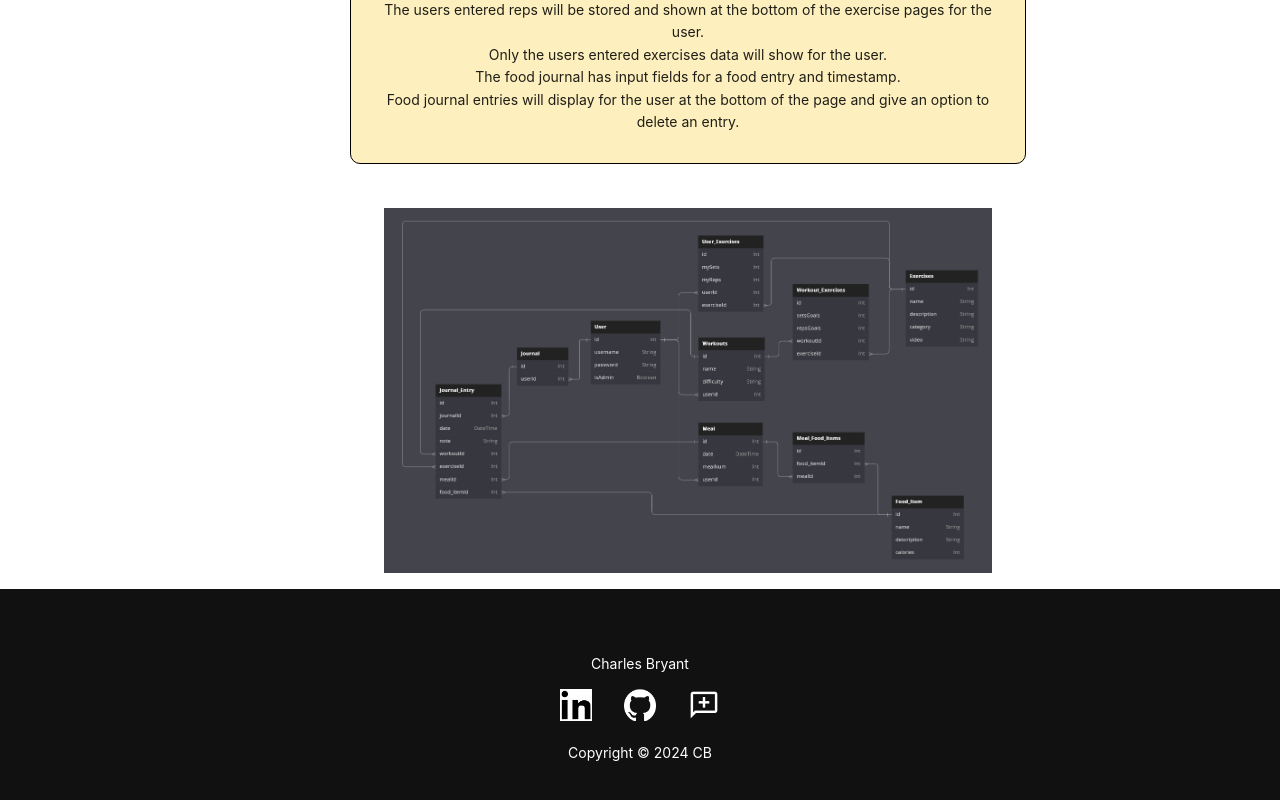
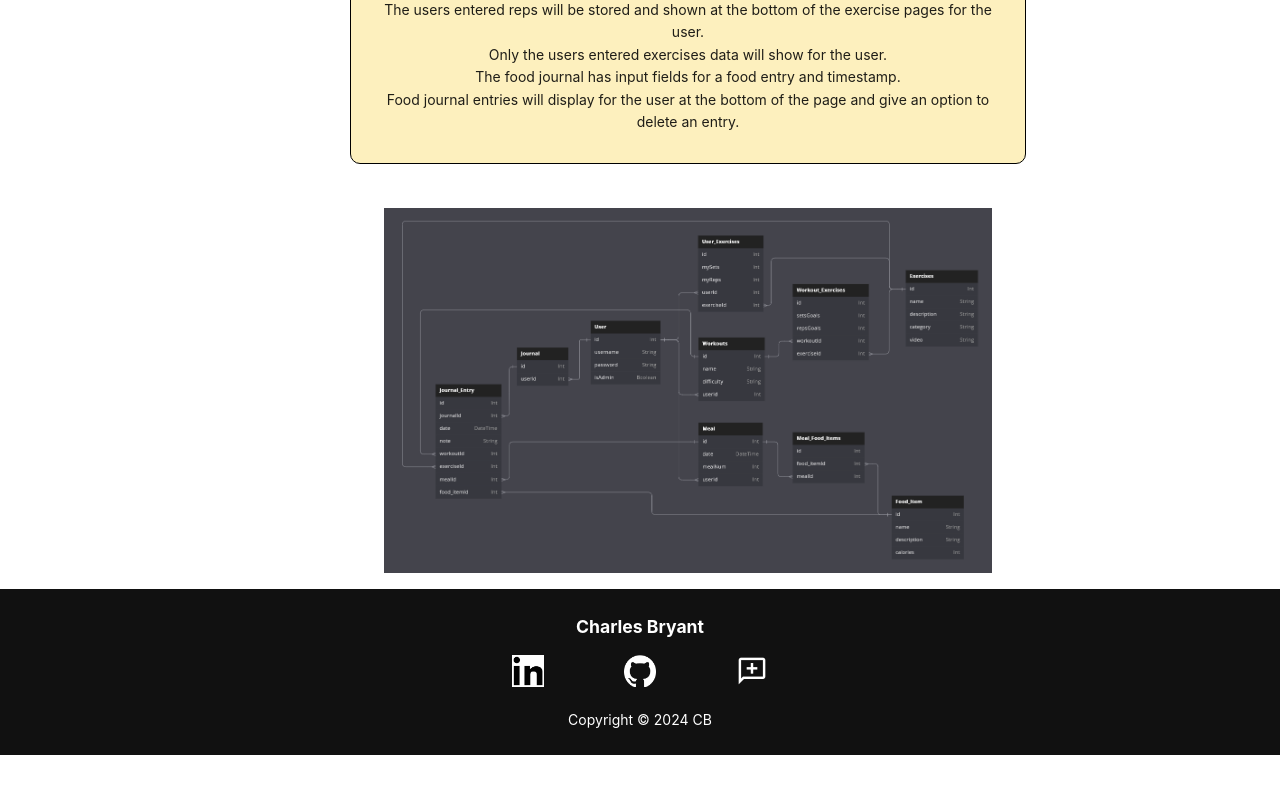
Before and after one commit to CBryant20/CB_Website, a React (Vite) app: page /DoYouEvenLiftBro in a window 1280 px wide. Shown: the part 1347-2147 px from the top of the page. After the commit the page ends 2102 px from the top, so only its background shows below. Built offline with nearby package versions, Linux system fonts and the light colour scheme.

Commit message:
Footer updated

```diff
--- a/src/Root.scss
+++ b/src/Root.scss
@@ -115,7 +115,7 @@ TITLES
       &.active {
         color: #1890ff;
         scale: 1.2;
-
+        font-weight: bold;
         transition: all 0.3s ease;
       }
     }
@@ -332,11 +332,12 @@ TITLES
 .footer {
   background: #111;
   color: #fff;
-  padding: 2rem 0;
   text-align: center;
 
   a {
-    color: #fff;
+    font-size: 1.1rem;
+    font-weight: bold;
+    color: #ffffff;
   }
 
   .icons {
@@ -347,7 +348,7 @@ TITLES
     padding: 0;
 
     li {
-      margin: 0 1rem;
+      margin: 0 2.5rem;
 
       a {
         color: #fff;
@@ -362,29 +363,15 @@ TITLES
         }
 
         &:hover {
-          opacity: 0.5;
+          opacity: 0.4;
         }
       }
     }
+
+    .go-top:hover {
+      opacity: 0.1;
+    }
   }
-
-  // .go-top {
-  //   font-size: 24px;
-  //   color: #1890ff;
-  //   display: flex;
-  //   align-items: center;
-  //   justify-content: center;
-  //   width: 40px;
-  //   height: 40px;
-  //   background: white;
-  //   border-radius: 50%;
-  //   box-shadow: 0 2px 8px rgba(0, 0, 0, 0.15);
-  //   z-index: 999;
-
-  //   &:hover {
-  //     opacity: 0.7;
-  //   }
-  // }
 }
 
 .mobileVisible {
--- a/src/components/framework/Footer.jsx
+++ b/src/components/framework/Footer.jsx
@@ -2,7 +2,7 @@ import GitHubImage from "../../images/github-mark-white.png";
 import LinkedInImage from "../../images/LinkedIn4.png";
 
 import { FontAwesomeIcon } from "@fortawesome/react-fontawesome";
-import { faArrowCircleUp } from "@fortawesome/free-solid-svg-icons";
+import { faArrowUp } from "@fortawesome/free-solid-svg-icons";
 
 import { FloatButton } from "antd";
 
@@ -33,7 +33,7 @@ export default function AppFooter() {
         <div className='copyright'>Copyright &copy; 2024 CB</div>
         <FloatButton.BackTop>
           <div className='go-top'>
-            <FontAwesomeIcon icon={faArrowCircleUp} />
+            <FontAwesomeIcon icon={faArrowUp} />
           </div>
         </FloatButton.BackTop>
       </div>
```
